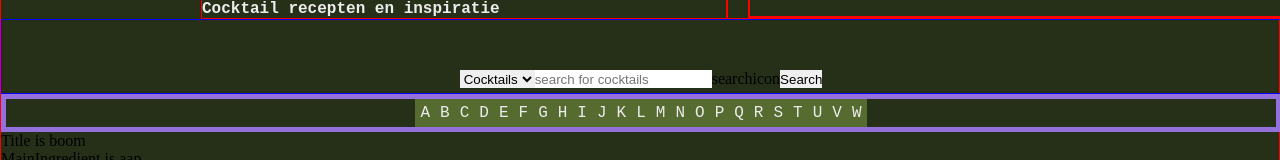
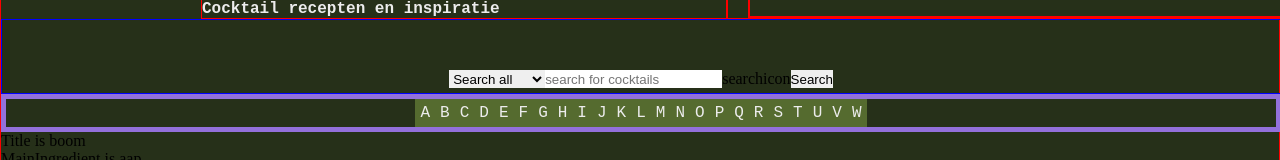
Before and after one commit to Citroenbeertje/cocktailmaatje, a React (Vite) app: page / in a window 1280 px wide. Shown: the part 243-403 px from the top of the page. Built offline with nearby package versions, Linux system fonts and the light colour scheme.

Commit message:
selectie in main dropdown bepaald de zoekfunctie

```diff
--- a/src/components/SearchBar/SearchBar.css
+++ b/src/components/SearchBar/SearchBar.css
@@ -1,13 +1,13 @@
 .search {
 }
 
-.search-bar-section{
+.search-section{
     width: 100vw;
     display: flex;
     flex-direction: column;
 }
 
-.search-bar-core {
+.filter-search-function {
     padding-top: 50px;
     padding-bottom: 5px;
     display: flex;
@@ -15,11 +15,8 @@
     border: 1px solid blue;
 }
 
-.search-input-bar {
-    display: flex;
-    border: 1px solid red;
-}
 
+/*------styling for AZList.jsx-----*/
 .a-z-list {
     display: flex;
     justify-content: center;
--- a/src/components/SearchBar/SearchBar.jsx
+++ b/src/components/SearchBar/SearchBar.jsx
@@ -1,27 +1,56 @@
 import './SearchBar.css'
 import axios from 'axios';
 import AZList from "../AZList/AZList.jsx";
+import React, { useState } from 'react';
 
 // List all cocktails by first letter
 // www.thecocktaildb.com/api/json/v1/1/search.php?f=a
 
 function SearchBar({placeholder= "Search for cocktails", data}) {
 
+    const [filterType, setFilterType] = useState("Search all")
+
+    console.log(filterType)
+
     const handleClick = () => {
         console.log('search');
         // TODO letter nog meegeven axios om cocktail lijst te tonen
     };
 
+    const renderBar = (filterTypeValue) => {
+        console.log("filterTypeValue", filterTypeValue)
+        if (filterTypeValue === "Cocktails" || filterTypeValue === "Search all") {
+            console.log("AAA")
+            return <>
+                <input type="text" placeholder="search for cocktails"/>
+                <div className="search-magnify-icon">searchicon</div>
+                <button className="search-button" onClick={handleClick}>Search</button>
+            </>
+        }
+        console.log("BBB")
+    }
+
     return (
-        <div className="search">
-            <div className="search-bar-section">
-                <div className="search-bar-core">
-                    <select name="filterType" id="varieerbaar">
+        <div className="search-section-parent-container">
+            <div className="search-section">
+                <div className="filter-search-function">
+                    <select
+                        className="main-dropdown"
+                        name="filterType"
+                        id="varieerbaar"
+                        value={filterType}
+                        onChange={(event) => setFilterType(event.target.value)}
+                    >
+                        <option value="Search all">Search all</option>
                         <option value="Cocktails">Cocktails</option>
+                        <option value="Ingredients">Ingredients</option>
+                        <option value="Category">Category</option>
+                        <option value="Glass Type">Glass Type</option>
+                        <option value="Virgin Drinks">Virgin Drinks</option>
                     </select>
-                    <input type="text" placeholder="search for cocktails"/>
-                    <div className="search-icon">searchicon</div>
-                    <button onClick={handleClick}>Search</button>
+
+                    {renderBar(filterType)}
+
                 </div>
                 <AZList/>
             </div>
@@ -30,6 +59,19 @@ function SearchBar({placeholder= "Search for cocktails", data}) {
 
     )
 }
+
+// function SearchDropdownMain() {
+//     const [filterType, setFilterType] = useState('Ingredients');
+//
+//     const handleChange = (event) => {
+//         setFilterType(event.target.value);
+//     };
+//
+//     return (
+//
+//     );
+// }
+
 //
 // select geeft dropdown met 4 extra keuzes:
 // ingredients, category, virgin drinks?, glass shape
```
Also changed, not shown: src/components/AZList/AZList.css (line endings or trailing spaces).
